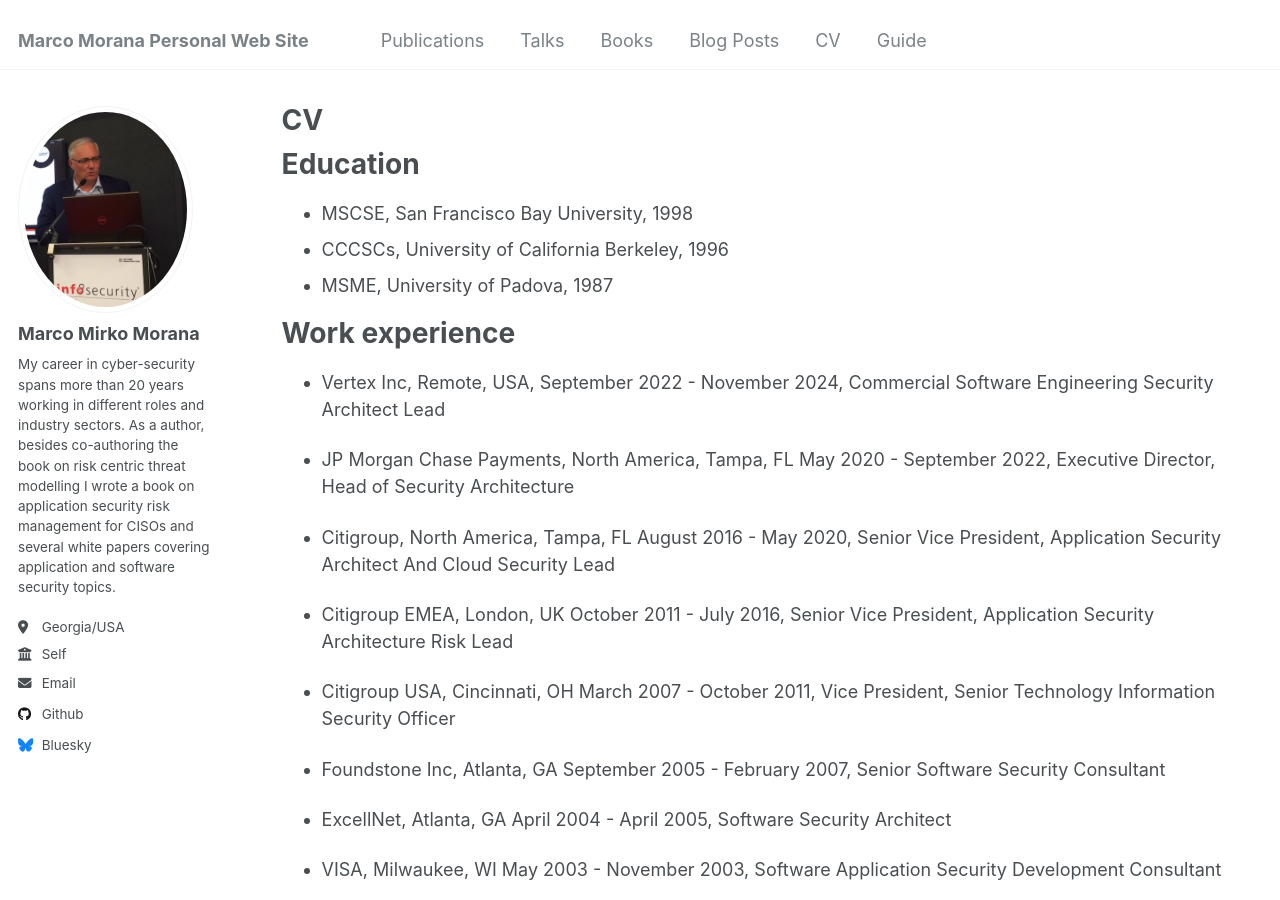
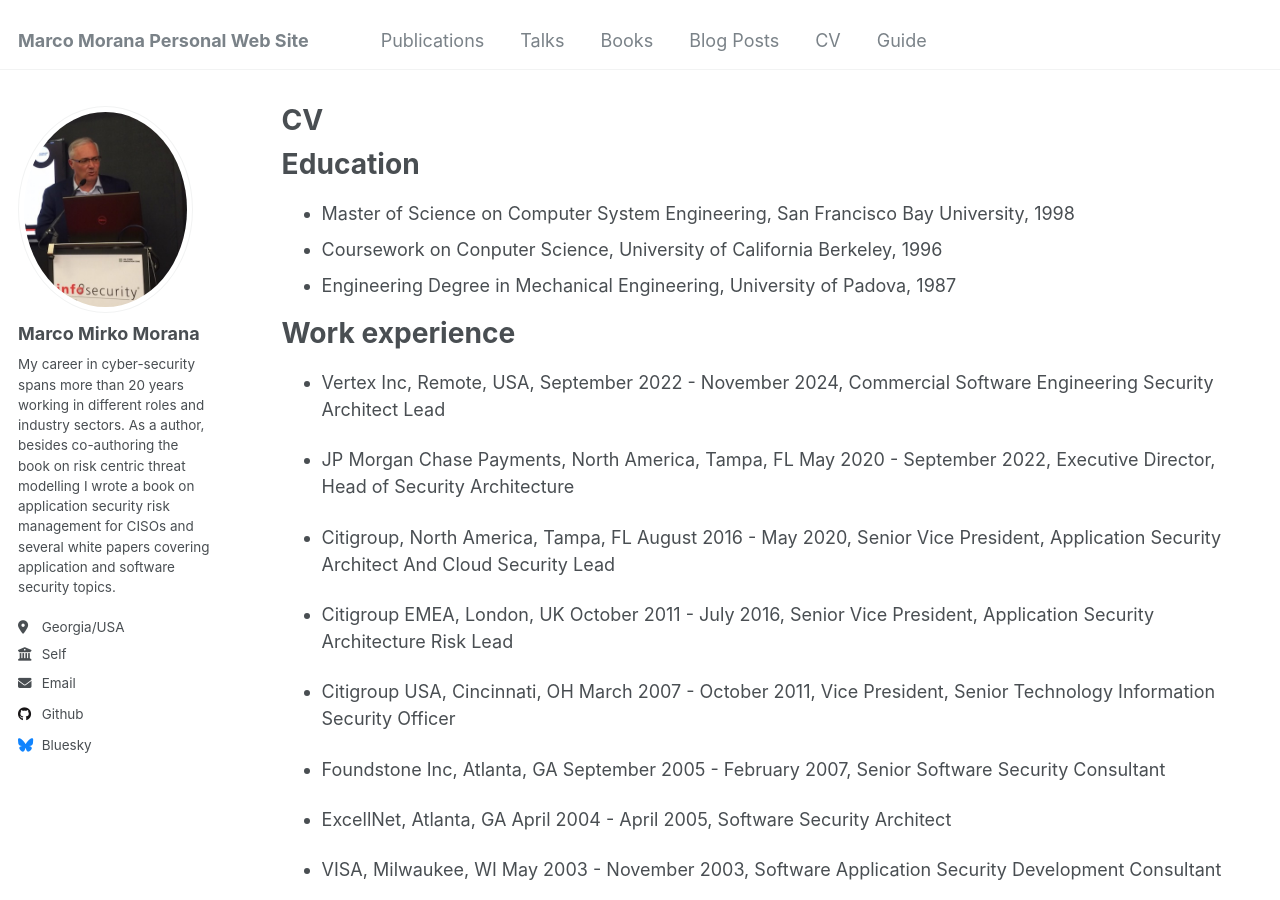
Before and after one commit to mmorana1/marcom, a Jekyll site: the page built from _pages/cv.md, in a window 1280 px wide and 900 px high. Built offline with Jekyll 4.4.1, drawn with Linux system fonts in a browser that asks for light colours.

Commit message:
Update cv.md

```diff
--- a/_pages/cv.md
+++ b/_pages/cv.md
@@ -11,9 +11,9 @@ redirect_from:
 
 Education
 ======
-* MSCSE, San Francisco Bay University, 1998
-* CCCSCs, University of California Berkeley, 1996
-* MSME, University of Padova, 1987
+* Master of Science on Computer System Engineering, San Francisco Bay University, 1998
+* Coursework on Conputer Science, University of California Berkeley, 1996
+* Engineering Degree in Mechanical Engineering, University of Padova, 1987
 
 Work experience
 ======
```
